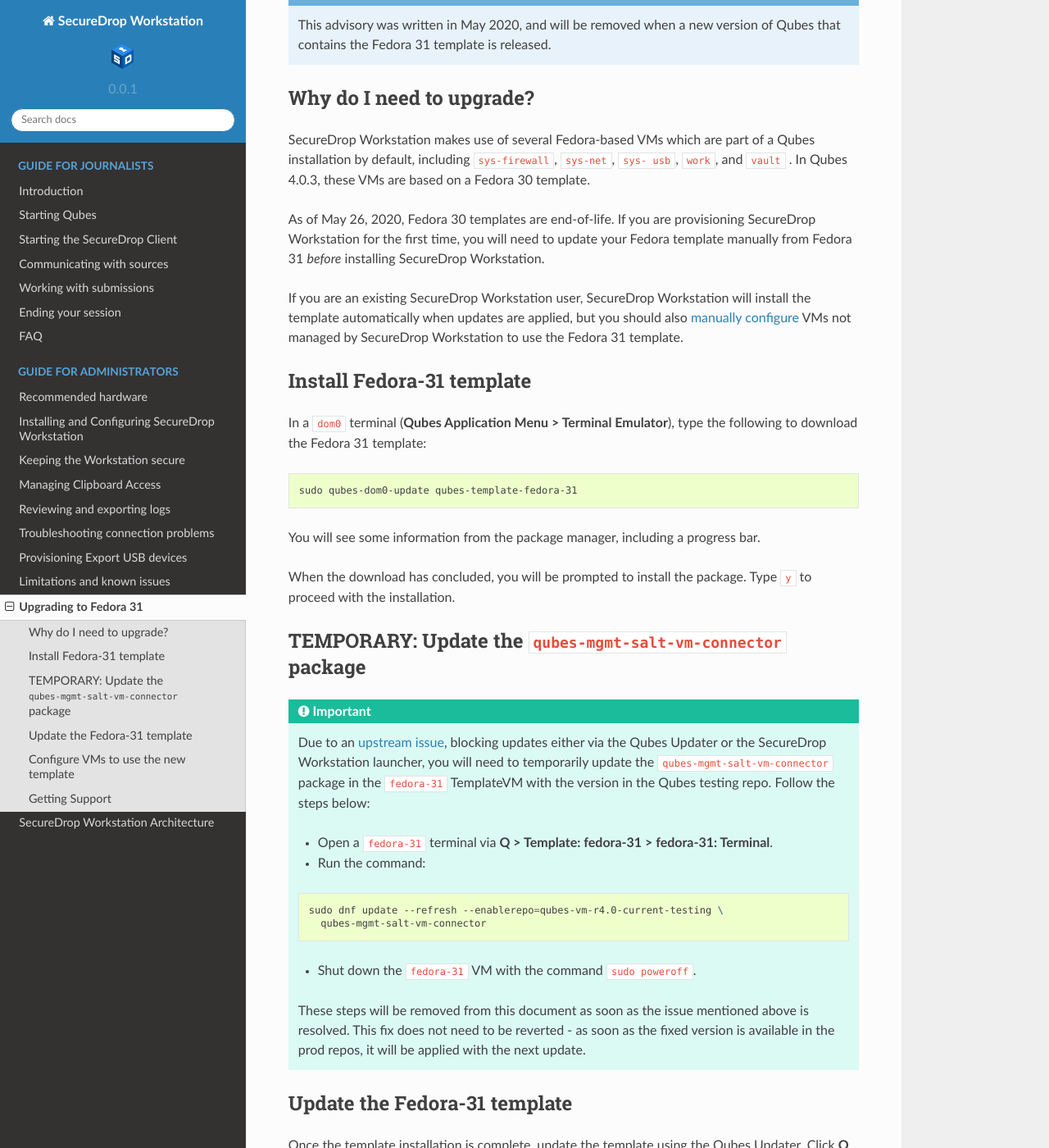
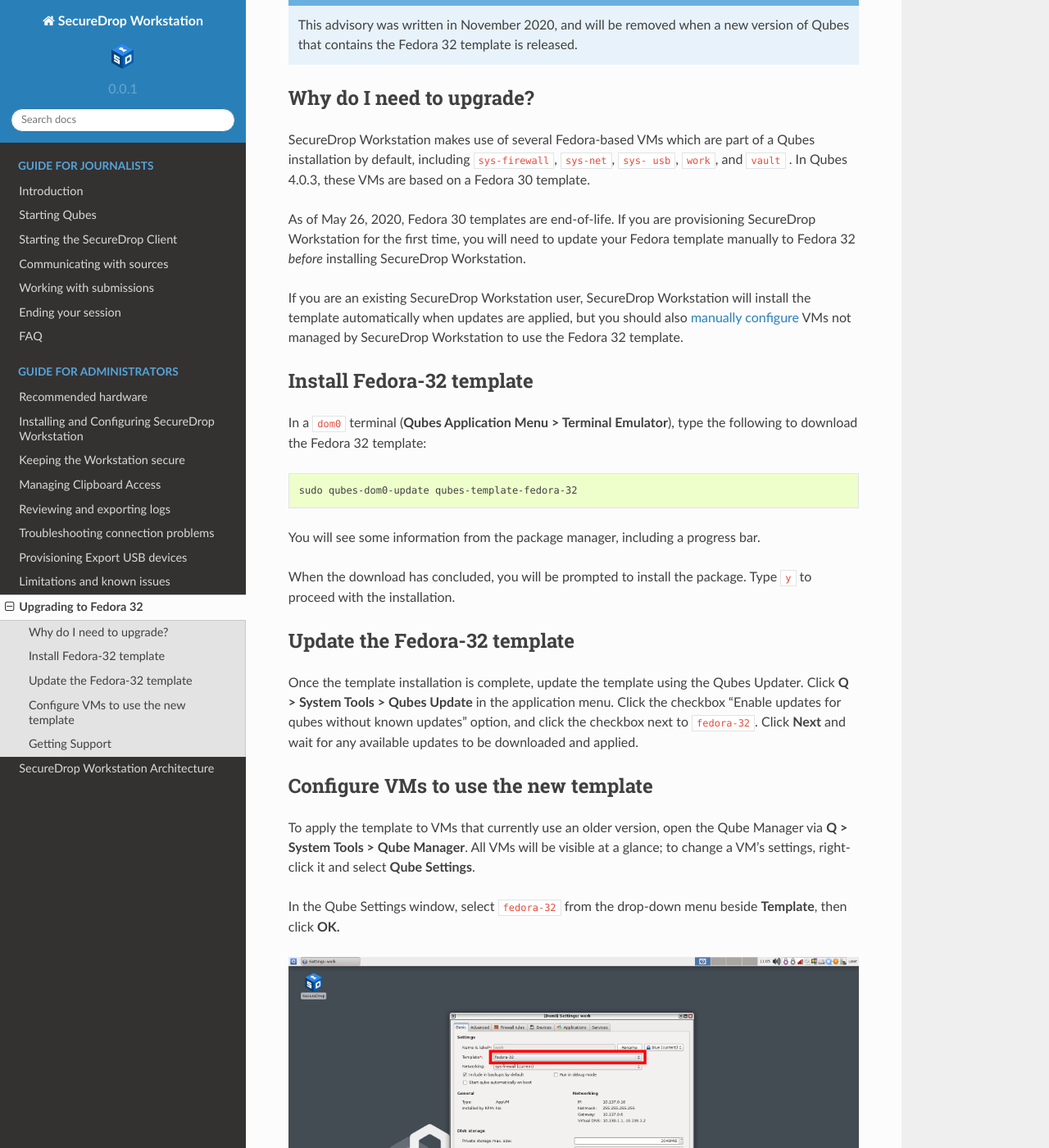
Before and after one commit to freedomofpress/securedrop-workstation-docs, a Sphinx documentation site: the page built from docs/admin/upgrading_to_fedora_32.rst, in a window 1280 px wide and 1400 px high, scrolled down 307 px. Shown: the whole window at 82% size. Built offline with Sphinx 7.4.7 and the Read the Docs theme 2.0.0, drawn with Linux system fonts in a browser that asks for light colours; some of the changed text lies outside the part shown.

Commit message:
Updates fedora-31 -> fedora-32 throughout
Updates all text, but doesn't include new screenshots yet.

```diff
--- a/docs/admin/install.rst
+++ b/docs/admin/install.rst
@@ -15,7 +15,7 @@
 #. Download and verify Qubes OS
 #. Install Qubes OS
 #. Apply updates to system templates
-#. Install Fedora 31 base template
+#. Install Fedora 32 base template
 
 Install tasks:
 ~~~~~~~~~~~~~~
@@ -156,10 +156,10 @@
 
 - Once Tor has connected, select **Q > System Tools > Qubes Update** to update the system VMs. in the ``[Dom0] Qubes Updater`` window, first check ``Enable updates for qubes without known available updates``, then check all entries in the list above. Then, click **Next**. The system's VMs will be updated sequentially - this may take some time. When the updates are complete, click **Finish**.
 
-Install Fedora 31 template
+Install Fedora 32 template
 ~~~~~~~~~~~~~~~~~~~~~~~~~~
 
-See :doc:`upgrading_to_fedora_31`.
+See :doc:`upgrading_to_fedora_32`.
 
 Install tasks
 -------------
--- a/docs/admin/upgrading_to_fedora_31.rst
+++ b/docs/admin/upgrading_to_fedora_32.rst
@@ -1,10 +1,10 @@
-Upgrading to Fedora 31
+Upgrading to Fedora 32
 ======================
 
 .. include:: ../includes/top-warning.rst
 
-.. note:: This advisory was written in May 2020, and will be removed when a new
-          version of Qubes that contains the Fedora 31 template is released.
+.. note:: This advisory was written in November 2020, and will be removed when a new
+          version of Qubes that contains the Fedora 32 template is released.
 
 Why do I need to upgrade?
 -------------------------
@@ -16,23 +16,23 @@
 
 As of May 26, 2020, Fedora 30 templates are end-of-life. If you are
 provisioning SecureDrop Workstation for the first time, you will need to update
-your Fedora template manually from Fedora 31 *before* installing SecureDrop
+your Fedora template manually to Fedora 32 *before* installing SecureDrop
 Workstation.
 
 If you are an existing SecureDrop Workstation user, SecureDrop Workstation
 will install the template automatically when updates are applied, but you
 should also :ref:`manually configure <configure_vms>` VMs not managed by
-SecureDrop Workstation to use the Fedora 31 template.
+SecureDrop Workstation to use the Fedora 32 template.
 
-Install Fedora-31 template
+Install Fedora-32 template
 --------------------------
 
 In a ``dom0`` terminal (**Qubes Application Menu > Terminal Emulator**), type
-the following to download the Fedora 31 template:
+the following to download the Fedora 32 template:
 
 .. code:: sh
 
-   sudo qubes-dom0-update qubes-template-fedora-31
+   sudo qubes-dom0-update qubes-template-fedora-32
 
 You will see some information from the package manager, including a progress
 bar.
@@ -40,36 +40,13 @@
 When the download has concluded, you will be prompted to install the package.
 Type ``y`` to proceed with the installation.
 
-TEMPORARY: Update the ``qubes-mgmt-salt-vm-connector`` package
---------------------------------------------------------------
 
-.. important:: Due to an `upstream issue <https://github.com/QubesOS/qubes-issues/issues/6188>`_, blocking updates
-  either via the Qubes Updater or the SecureDrop Workstation launcher, you will
-  need to temporarily update the ``qubes-mgmt-salt-vm-connector`` package in the ``fedora-31`` TemplateVM
-  with the version in the Qubes testing repo. Follow the steps below:
-
-  * Open a ``fedora-31`` terminal via **Q > Template: fedora-31 > fedora-31: Terminal**.
-  * Run the command:
-
-  .. code-block:: sh
-
-    sudo dnf update --refresh --enablerepo=qubes-vm-r4.0-current-testing \
-      qubes-mgmt-salt-vm-connector
-
-  * Shut down the ``fedora-31`` VM  with the command ``sudo poweroff``.
-
-  These steps will be removed from this document as soon as the issue mentioned above
-  is resolved. This fix does not need to be reverted - as soon as the fixed version is
-  available in the prod repos, it will be applied with the next update.
-
-
-
-Update the Fedora-31 template
+Update the Fedora-32 template
 -----------------------------
 Once the template installation is complete, update the template using the Qubes
 Updater. Click **Q > System Tools > Qubes Update** in the application menu.
 Click the checkbox "Enable updates for qubes without known updates" option,
-and click the checkbox next to ``fedora-31``. Click **Next** and wait for
+and click the checkbox next to ``fedora-32``. Click **Next** and wait for
 any available updates to be downloaded and applied.
 
 .. _configure_vms:
@@ -80,10 +57,10 @@
 Qube Manager via **Q > System Tools > Qube Manager**. All VMs will be visible at
 a glance; to change a VM's settings, right-click it and select **Qube Settings**.
 
-In the Qube Settings window, select ``fedora-31`` from the drop-down menu
+In the Qube Settings window, select ``fedora-32`` from the drop-down menu
 beside **Template**, then click **OK.**
 
-|screenshot_qsettings_fedora31|
+|screenshot_qsettings_fedora32|
 
 You should perform this process for:
 
@@ -106,7 +83,7 @@
    template changes for VMs that are currently running, so you may have to
    manually shut down VMs in the correct order to do so.
 
-.. |screenshot_qsettings_fedora31| image:: ../images/screenshot_qsettings_fedora31.png
+.. |screenshot_qsettings_fedora32| image:: ../images/screenshot_qsettings_fedora32.png
 
 Getting Support
 ---------------
--- a/docs/index.rst
+++ b/docs/index.rst
@@ -38,7 +38,7 @@
    admin/troubleshooting_connection
    admin/provisioning_usb
    admin/known_issues
-   admin/upgrading_to_fedora_31
+   admin/upgrading_to_fedora_32
    admin/workstation_architecture
 
 
```
Also changed, not shown: docs/images/screenshot_qsettings_fedora31.png (deleted), docs/images/screenshot_qsettings_fedora32.png (added).
